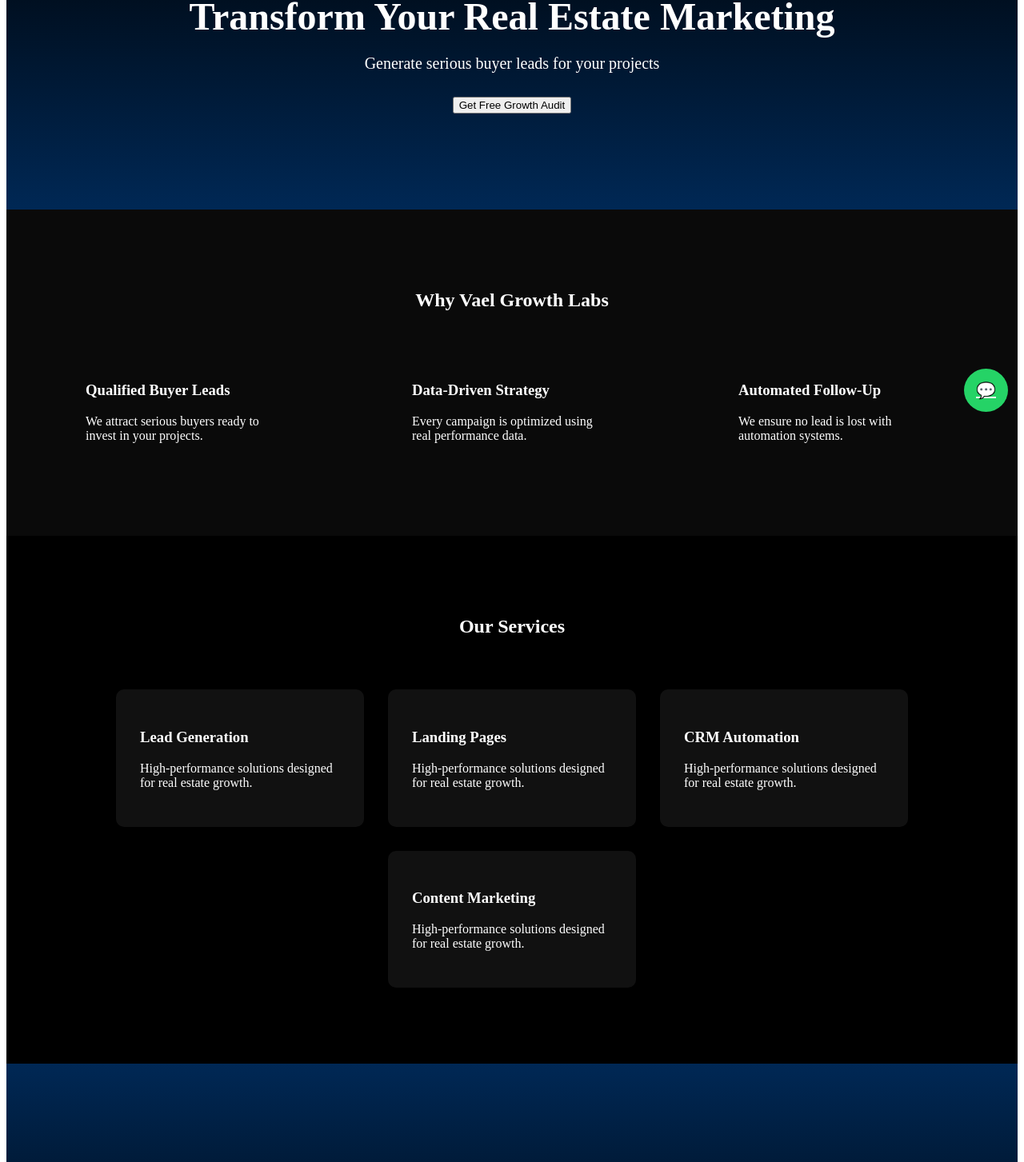
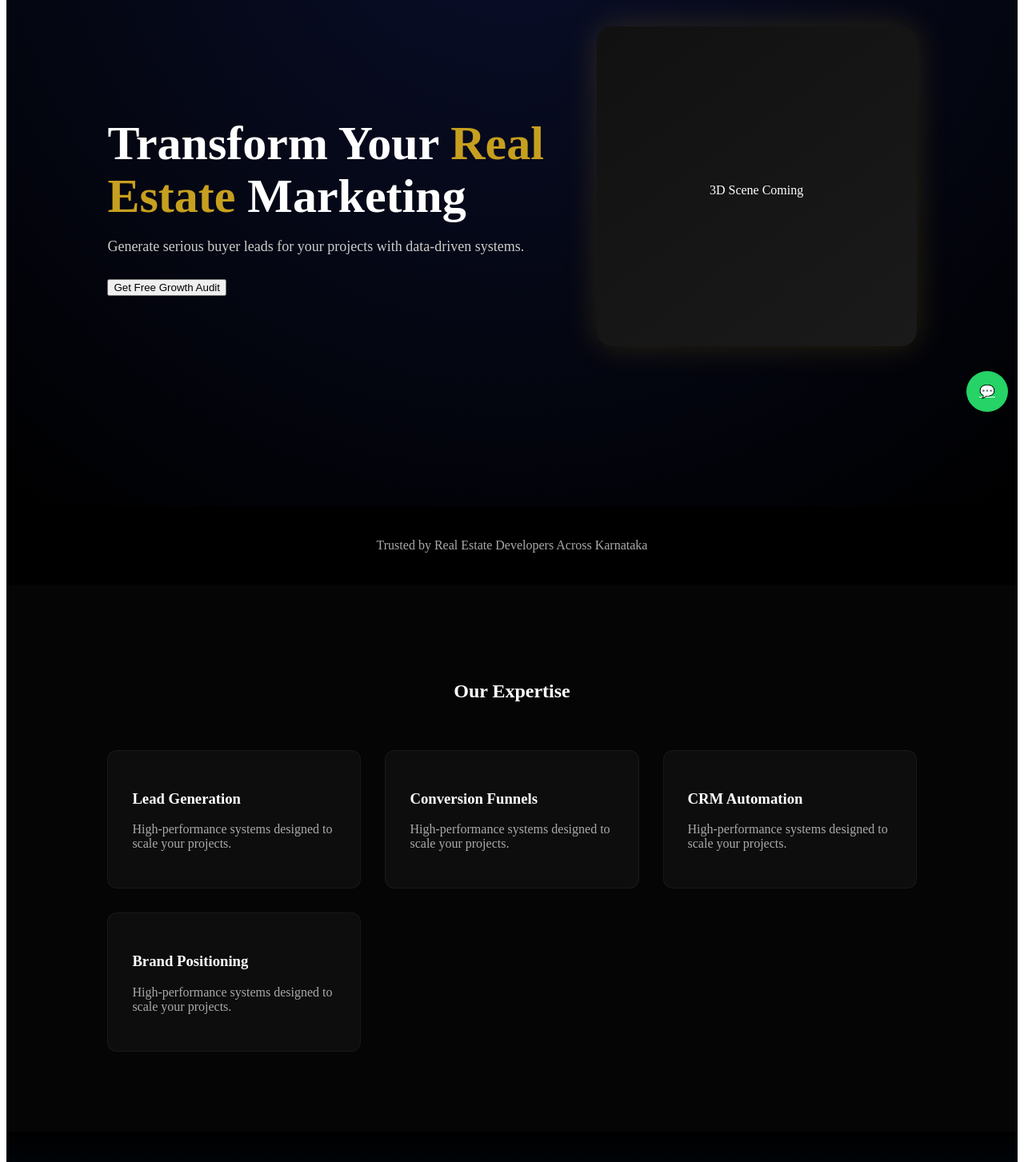
Before and after one commit to mfowadkhan06-cloud/vael-growth-labs-web, a Next.js app: page / in a window 1280 px wide. Shown: the part 265-1718 px from the top of the page at 80% size. Built offline with nearby package versions, Linux system fonts and the light colour scheme.

Commit message:
Update index.js

```diff
--- a/pages/index.js
+++ b/pages/index.js
@@ -6,108 +6,135 @@
   return (
     <>
       <Head>
-        <title>Vael Growth Labs | Premium Real Estate Marketing</title>
-        <meta name="description" content="Premium real estate marketing agency helping developers generate qualified buyer leads in Karnataka." />
+        <title>Vael Growth Labs</title>
       </Head>
 
       <Header />
 
-      {/* HERO SECTION */}
+      {/* HERO */}
       <section style={{
-        background: "linear-gradient(180deg, #000000, #002855)",
-        color: "white",
-        padding: "120px 20px",
-        textAlign: "center"
+        minHeight: "100vh",
+        display: "flex",
+        alignItems: "center",
+        justifyContent: "space-between",
+        padding: "0 10%",
+        background: "radial-gradient(circle at top, #0a0f2c, #000)"
       }}>
-        <h1 style={{fontSize: "48px", marginBottom: "20px"}}>
-          Transform Your Real Estate Marketing
+
+        {/* LEFT */}
+        <div style={{maxWidth: "600px", color: "white"}}>
+          <h1 style={{
+            fontSize: "60px",
+            lineHeight: "1.1",
+            marginBottom: "20px"
+          }}>
+            Transform Your <span style={{color:"#C79F1F"}}>Real Estate</span> Marketing
           </h1>
 
-        <p style={{fontSize: "20px", marginBottom: "30px"}}>
-          Generate serious buyer leads for your projects
+          <p style={{fontSize: "18px", marginBottom: "30px", color:"#ccc"}}>
+            Generate serious buyer leads for your projects with data-driven systems.
           </p>
 
-        <a href="https://wa.me/918951743843?text=Hello%20Vael,%20I%20am%20interested%20in%20your%20services">
+          <a href="https://wa.me/918951743843?text=Hello%20Vael,%20I%20am%20interested">
             <button className="btn-primary">Get Free Growth Audit</button>
           </a>
+        </div>
+
+        {/* RIGHT (3D SPACE PLACEHOLDER) */}
+        <div style={{
+          width: "400px",
+          height: "400px",
+          background: "linear-gradient(145deg,#111,#1a1a1a)",
+          borderRadius: "20px",
+          boxShadow: "0 0 40px rgba(199,159,31,0.2)"
+        }}>
+          <p style={{color:"white", textAlign:"center", paddingTop:"180px"}}>
+            3D Scene Coming
+          </p>
+        </div>
+
       </section>
 
-      {/* VALUE PROPS */}
-      <section style={{padding: "80px 20px", background: "#0a0a0a", color: "white"}}>
-        <h2 style={{textAlign: "center", marginBottom: "50px"}}>Why Vael Growth Labs</h2>
-
-        <div style={{display: "flex", justifyContent: "space-around", flexWrap: "wrap"}}>
-
-          <div style={{maxWidth: "250px", margin: "20px"}}>
-            <h3>Qualified Buyer Leads</h3>
-            <p>We attract serious buyers ready to invest in your projects.</p>
-          </div>
-
-          <div style={{maxWidth: "250px", margin: "20px"}}>
-            <h3>Data-Driven Strategy</h3>
-            <p>Every campaign is optimized using real performance data.</p>
-          </div>
-
-          <div style={{maxWidth: "250px", margin: "20px"}}>
-            <h3>Automated Follow-Up</h3>
-            <p>We ensure no lead is lost with automation systems.</p>
-          </div>
-
-        </div>
+      {/* TRUST STRIP */}
+      <section style={{
+        background:"#000",
+        color:"#aaa",
+        padding:"40px",
+        textAlign:"center"
+      }}>
+        Trusted by Real Estate Developers Across Karnataka
       </section>
 
       {/* SERVICES */}
-      <section style={{padding: "80px 20px", background: "#000", color: "white"}}>
-        <h2 style={{textAlign: "center", marginBottom: "50px"}}>Our Services</h2>
+      <section style={{
+        padding:"100px 10%",
+        background:"#050505",
+        color:"white"
+      }}>
+        <h2 style={{textAlign:"center", marginBottom:"60px"}}>
+          Our Expertise
+        </h2>
 
-        <div style={{display: "flex", flexWrap: "wrap", justifyContent: "center"}}>
+        <div style={{
+          display:"grid",
+          gridTemplateColumns:"repeat(auto-fit, minmax(250px,1fr))",
+          gap:"30px"
+        }}>
 
-          {["Lead Generation", "Landing Pages", "CRM Automation", "Content Marketing"].map((service, i) => (
+          {[
+            "Lead Generation",
+            "Conversion Funnels",
+            "CRM Automation",
+            "Brand Positioning"
+          ].map((item, i) => (
             <div key={i} style={{
-              background: "#111",
-              padding: "30px",
-              margin: "15px",
-              borderRadius: "10px",
-              width: "250px"
+              padding:"30px",
+              background:"#0d0d0d",
+              borderRadius:"12px",
+              border:"1px solid rgba(255,255,255,0.05)"
             }}>
-              <h3>{service}</h3>
-              <p>High-performance solutions designed for real estate growth.</p>
+              <h3>{item}</h3>
+              <p style={{color:"#aaa"}}>
+                High-performance systems designed to scale your projects.
+              </p>
             </div>
           ))}
 
         </div>
       </section>
 
-      {/* LEAD MAGNET */}
+      {/* CTA */}
       <section style={{
-        padding: "100px 20px",
-        background: "linear-gradient(180deg, #002855, #000)",
-        color: "white",
-        textAlign: "center"
+        padding:"120px 20px",
+        textAlign:"center",
+        background:"linear-gradient(180deg,#000,#002855)",
+        color:"white"
       }}>
-        <h2>Ready for Better Leads?</h2>
+        <h2 style={{fontSize:"36px"}}>
+          Ready for Better Leads?
+        </h2>
 
-        <p>Get your free Real Estate Growth Audit</p>
+        <p style={{color:"#ccc"}}>
+          Get your free real estate growth audit today
+        </p>
 
-        <form style={{marginTop: "20px"}}>
-          <input placeholder="Your Name" required style={{padding: "10px", margin: "10px"}} />
-          <input placeholder="Email" required style={{padding: "10px", margin: "10px"}} />
-          <br/>
-          <button className="btn-primary">Download Audit</button>
-        </form>
+        <a href="https://wa.me/918951743843?text=Hello%20Vael,%20I%20want%20audit">
+          <button className="btn-primary" style={{marginTop:"20px"}}>
+            Get Audit
+          </button>
+        </a>
       </section>
 
       {/* WHATSAPP FLOAT */}
-      <a href="https://wa.me/918951743843?text=Hello%20Vael,%20I%20am%20interested%20in%20your%20services"
+      <a href="https://wa.me/918951743843?text=Hello"
         style={{
-           position: "fixed",
-           bottom: "20px",
-           right: "20px",
-           background: "#25D366",
-           padding: "15px",
-           borderRadius: "50%",
-           color: "white",
-           fontSize: "20px"
+          position:"fixed",
+          bottom:"20px",
+          right:"20px",
+          background:"#25D366",
+          padding:"16px",
+          borderRadius:"50%",
+          color:"white"
         }}>
         💬
       </a>
```
Lines whose indentation alone changed are shown as unchanged.
